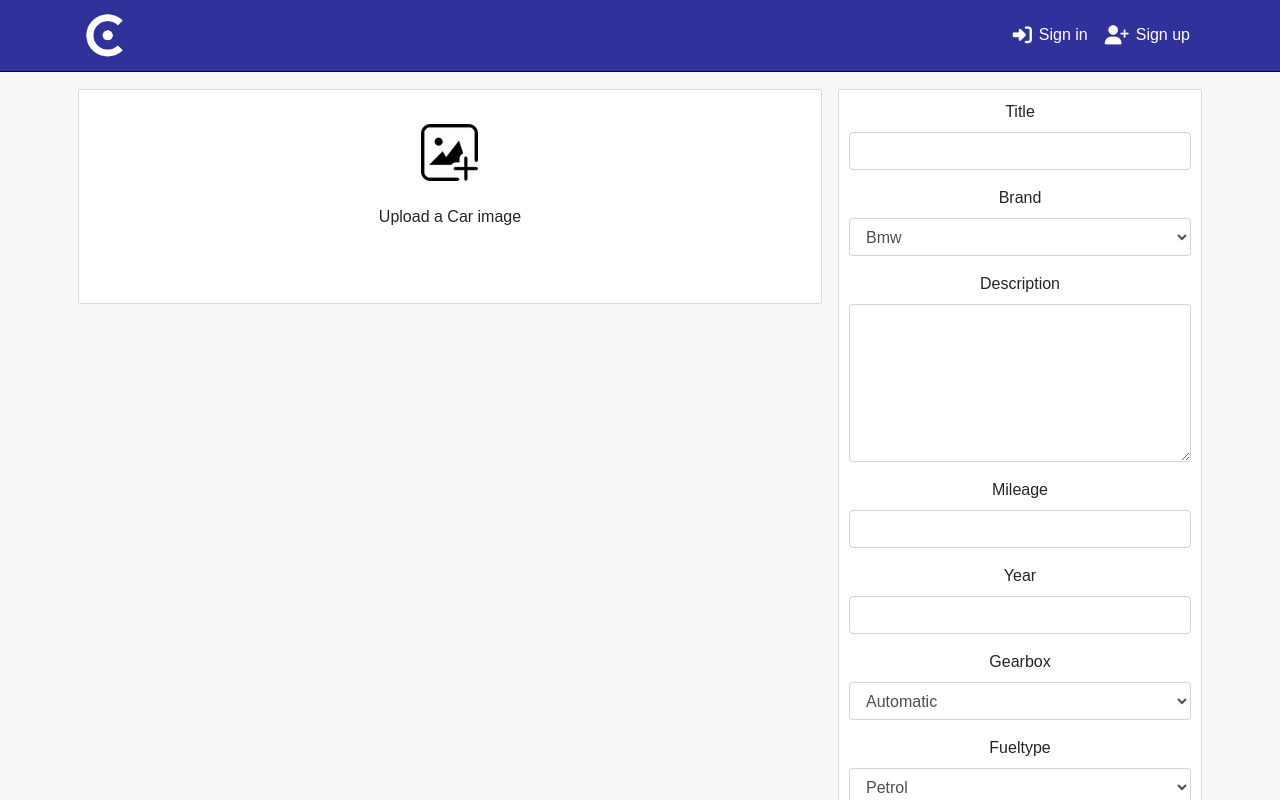
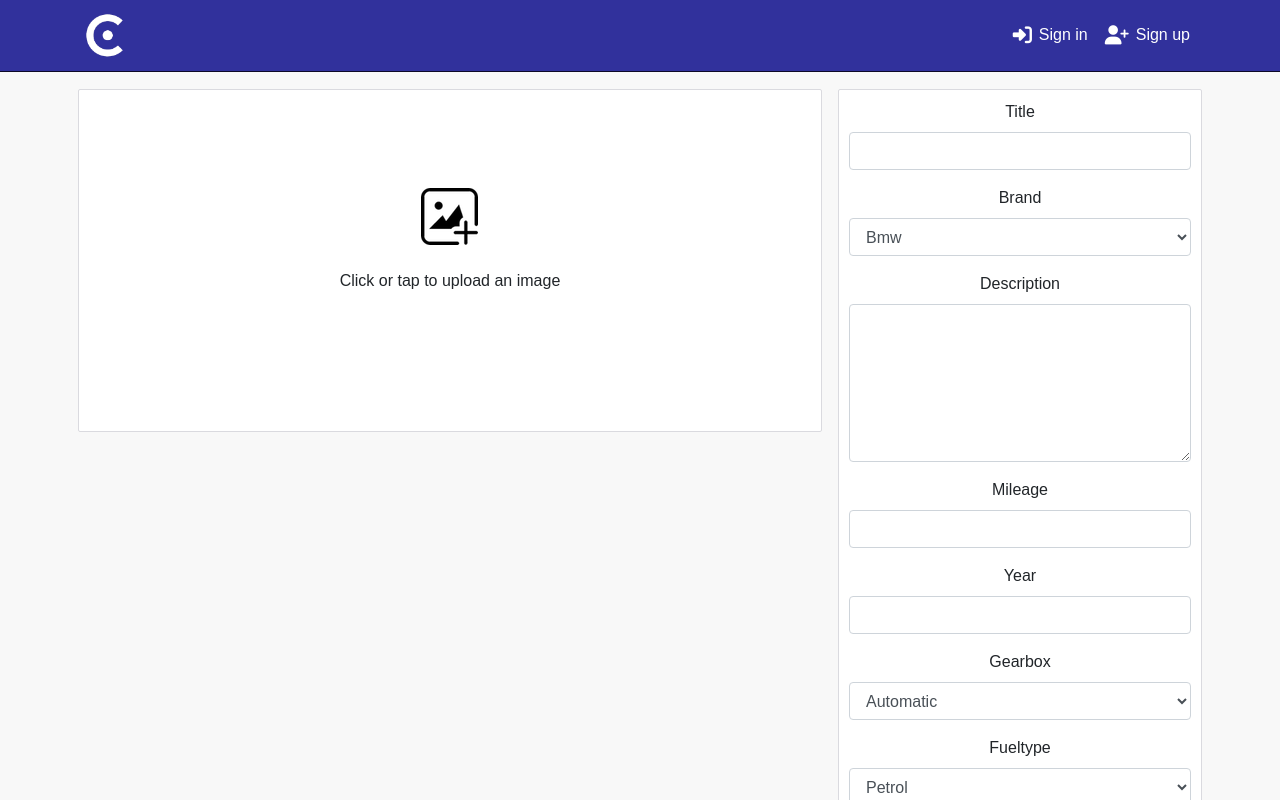
Before and after one commit to ErikHgm/carss-react-frontend, a React (Create React App) app: page /cars/create in a window 1280 px wide. Shown: the top 800 px of the page. Built offline with nearby package versions, Linux system fonts and the light colour scheme; no server answers.

Commit message:
feat: add image upload functionality

```diff
--- a/src/pages/cars/CarCreateForm.js
+++ b/src/pages/cars/CarCreateForm.js
@@ -3,9 +3,10 @@ import Button from "react-bootstrap/Button";
 import Row from "react-bootstrap/Row";
 import Col from "react-bootstrap/Col";
 import Container from "react-bootstrap/Container";
+import Image from "react-bootstrap/Image";
 
 import Upload from "../../assets/upload.png";
-
+import styles from "../../styles/CarCreateEditForm.module.css";
 import appStyles from "../../App.module.css";
 import btnStyles from "../../styles/Button.module.css";
 import Asset from "../../components/Asset";
@@ -21,8 +22,9 @@ function CarCreateForm() {
     gearbox: "",
     fueltype: "",
     price: "",
+    image:"",
   });
-  const { title, brand, description, mileage, year, gearbox, fueltype, price } =
+  const { title, brand, description, mileage, year, gearbox, fueltype, price, image } =
     carData;
 
   const handleChange = (event) => {
@@ -30,6 +32,16 @@ function CarCreateForm() {
       ...carData,
       [event.target.name]: event.target.value,
     });
+  };
+
+  const handleChangeImage = (event) => {
+    if (event.target.files.length) {
+      URL.revokeObjectURL(image);
+      setCarData({
+        ...carData,
+        image: URL.createObjectURL(event.target.files[0]),
+      });
+    }
   };
 
   const textFields = (
@@ -157,15 +169,40 @@ function CarCreateForm() {
       <Row>
         <Col className="py-2 p-0 p-md-2" md={7} lg={8}>
           <Container
-            className={`${appStyles.Content} d-flex flex-column justify-content-center`}
+            className={`${appStyles.Content} ${styles.Container} d-flex flex-column justify-content-center`}
           >
             <Form.Group className="text-center">
-              <Form.Label
-                className="d-flex justify-content-center"
-                htmlFor="image-upload"
-              >
-                <Asset src={Upload} message="Upload a Car image" />
-              </Form.Label>
+              {image ? (
+                <>
+                  <figure>
+                    <Image className={appStyles.Image} src={image} rounded />
+                  </figure>
+                  <div>
+                    <Form.Label
+                      className={`${btnStyles.Button} ${btnStyles.Blue} btn`}
+                      htmlFor="image-upload"
+                    >
+                      Change the image
+                    </Form.Label>
+                  </div>
+                </>
+              ) : (
+                <Form.Label
+                  className="d-flex justify-content-center"
+                  htmlFor="image-upload"
+                >
+                  <Asset
+                    src={Upload}
+                    message="Click or tap to upload an image"
+                  />
+                </Form.Label>
+              )}
+
+              <Form.File
+                id="image-upload"
+                accept="image/*"
+                onChange={handleChangeImage}
+              />
             </Form.Group>
             <div className="d-md-none">{textFields}</div>
           </Container>
```
